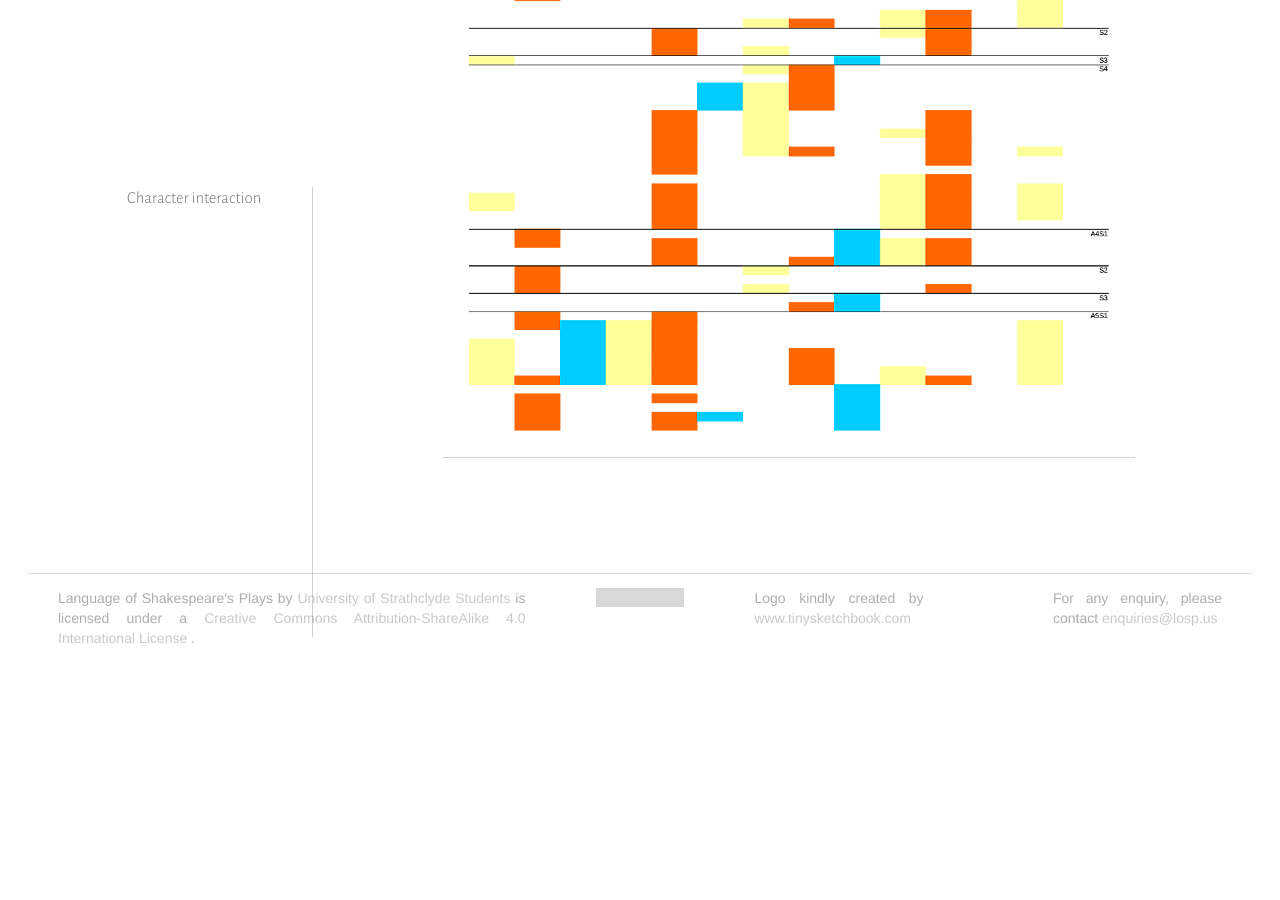
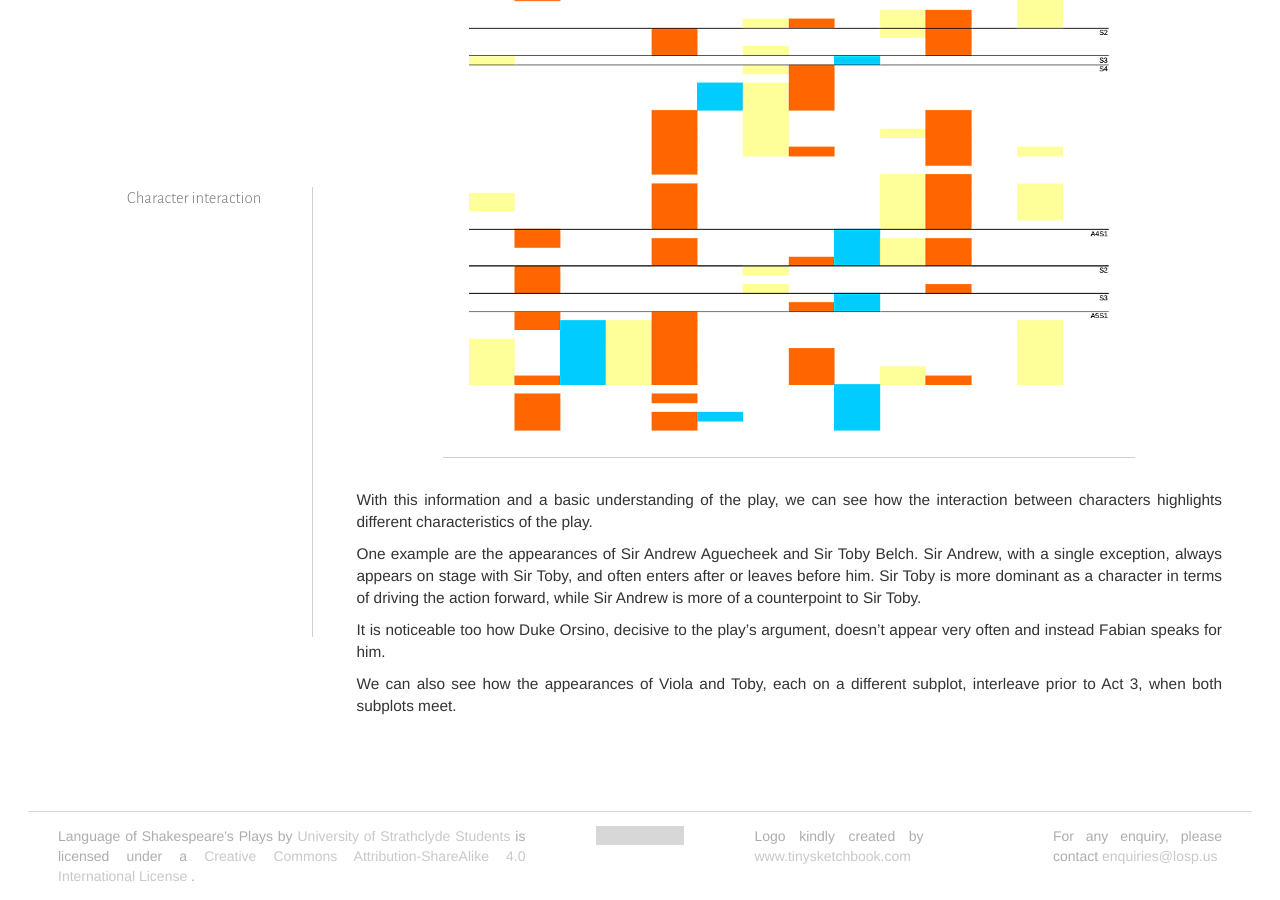
Before and after one commit to iahmed0/SU-LOSP.github.io, a Jekyll site: the page built from _analyses/twelfth_night/index.md, in a window 1280 px wide and 900 px high, scrolled down 1003 px. Built offline with Jekyll 4.4.1, drawn with Linux system fonts in a browser that asks for light colours; before the commit the page ends 1665 px from its top, so only the background shows below that; some of the changed text lies outside the part shown; grey boxes are pictures that could not be loaded.

Commit message:
Finish the character interaction section of Twelfth Night

```diff
--- a/_analyses/twelfth_night/index.md
+++ b/_analyses/twelfth_night/index.md
@@ -12,10 +12,26 @@ Information about the structure of the play and insight into its argument itself
 can be extracted by computing when main characters meet each other on stage.
 
 Using a [tagged version of the
-play](http://shakespeare.mit.edu/twelfth_night/full.html) we parsed events like
-`Enter`s and `Exit`s and computed which characters were on stage at any given
-time. This chart is a representation of that:
+play](http://shakespeare.mit.edu/twelfth_night/full.html) and
+[characters.py](/tools/), we parsed events like `Enter`s and `Exit`s and
+computed which characters were on stage at any given time. In this chart
+characters appear as columns and time goes by vertically downwards:
 
 <figure>
     <img alt="Character interactions" src="interactions.png" />
 </figure>
+
+With this information and a basic understanding of the play, we can see how the
+interaction between characters highlights different characteristics of the play.
+
+One example are the appearances of Sir Andrew Aguecheek and Sir Toby Belch. Sir
+Andrew, with a single exception, always appears on stage with Sir Toby, and
+often enters after or leaves before him. Sir Toby is more dominant as a
+character in terms of driving the action forward, while Sir Andrew is more of a
+counterpoint to Sir Toby.
+
+It is noticeable too how Duke Orsino, decisive to the play's argument, doesn't
+appear very often and instead Fabian speaks for him.
+
+We can also see how the appearances of Viola and Toby, each on a different
+subplot, interleave prior to Act 3, when both subplots meet.
```
